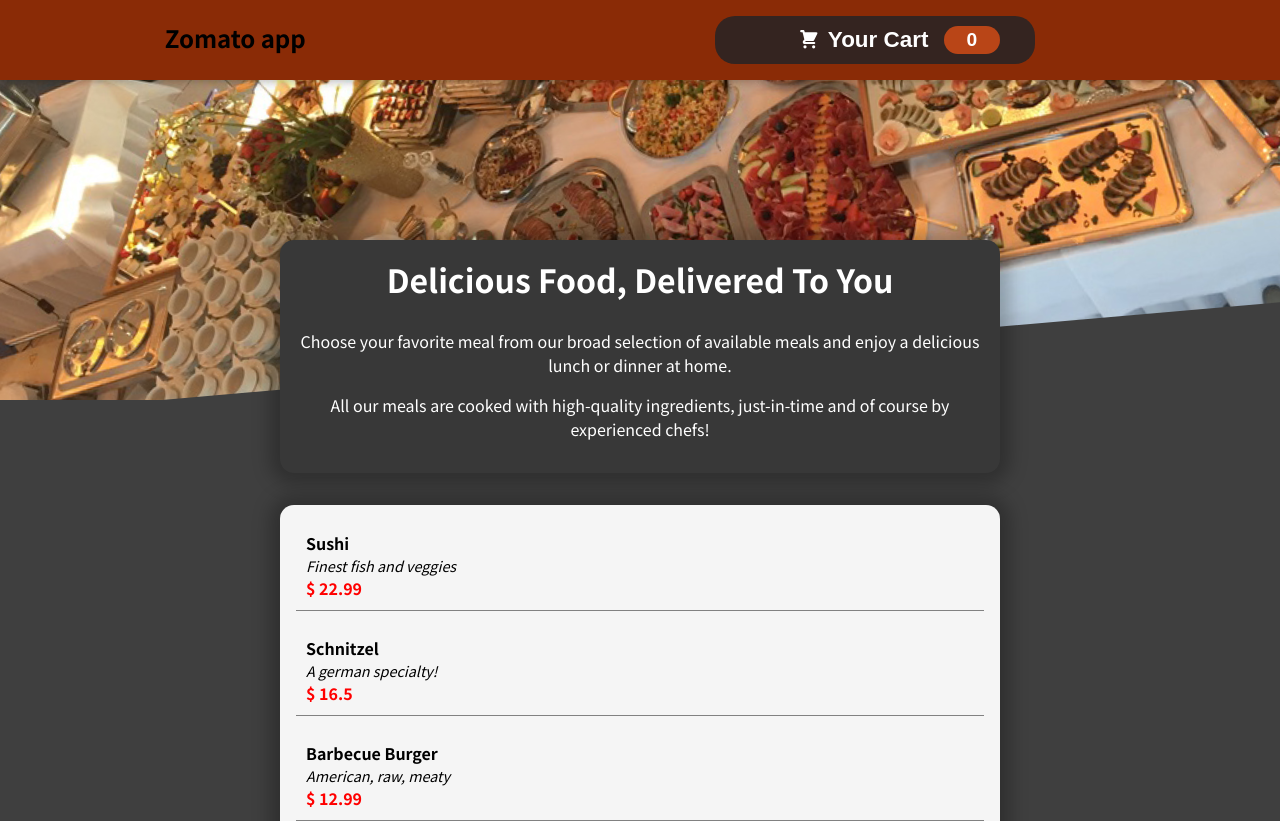
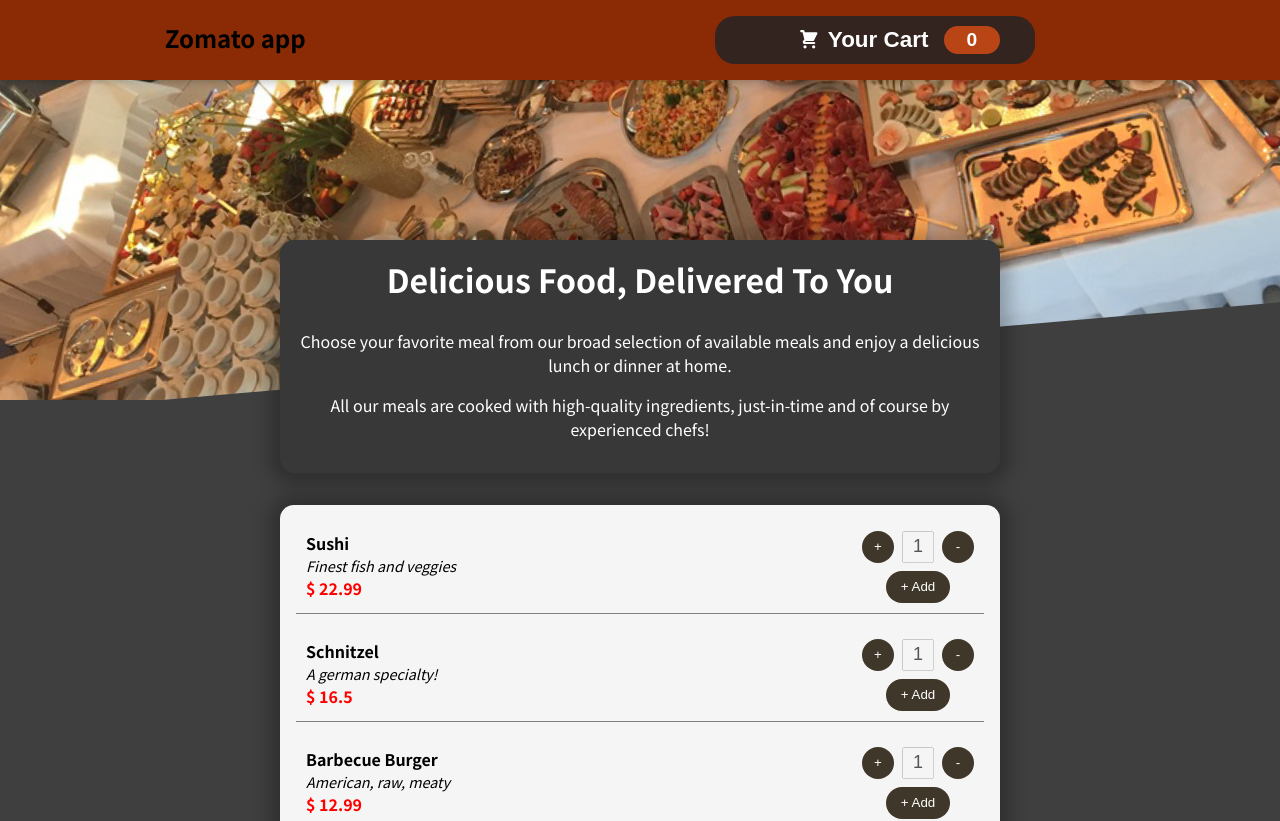
Before and after one commit to sai-sourav/Restaurent_project_using_react, a React (Create React App) app: page / in a window 1280 px wide. Shown: the top 821 px of the page. Built offline with nearby package versions, Linux system fonts and the light colour scheme.

Commit message:
add to cart form added

```diff
--- /dev/null
+++ b/src/Components/AddtoCart.css
@@ -0,0 +1,47 @@
+.add-to-cart-form {
+    display: flex;
+    flex-direction: column;
+    justify-content: space-around;
+    align-items: center;
+}
+
+.add-to-cart-form input {
+    width: 2rem;
+    height: 2rem;
+    text-align: center;
+    font-size: large;
+}
+
+.add_items {
+    display: flex;
+    flex-direction: row;
+    justify-content: space-between;
+    align-items: center;
+    width: 7rem;
+    margin-bottom: 0.5rem;
+}
+
+button {
+    color: white;
+    background-color: rgb(63, 55, 41);
+    border: none;
+    border-radius: 20px;
+    cursor: pointer;
+    user-select: none;
+}
+
+button:hover,
+button:active {
+    color: black;
+    background-color: brown;
+}
+
+.inc_or_dec {
+    width: 2rem;
+    height: 2rem;
+}
+
+.add-to-cart-button {
+    width: 4rem;
+    height: 2rem;
+}
--- /dev/null
+++ b/src/Components/AddtoCart.js
@@ -0,0 +1,41 @@
+import React, { useState } from "react";
+import "./AddtoCart.css";
+
+const AddtoCart = (props) => {
+  const [quantity, updateQuantity] = useState(1);
+
+  const increment = (evt) => {
+    evt.preventDefault();
+    updateQuantity(quantity + 1);
+  };
+
+  const decrement = (evt) => {
+    evt.preventDefault();
+    if(quantity !== 1){
+        updateQuantity(quantity - 1);
+    }
+  };
+
+  const addtocart = (evt) => {
+    evt.preventDefault();
+  }
+
+  return (
+    <form className="add-to-cart-form" onSubmit={addtocart}>
+      <div className="add_items">
+        <button className="inc_or_dec" onClick={increment}>
+        +
+        </button>
+        <input type="text" value={quantity} disabled="true"></input>
+        <button className="inc_or_dec" onClick={decrement}>
+          -
+        </button>
+      </div>
+      <button className="add-to-cart-button" type="submit">
+        + Add
+      </button>
+    </form>
+  );
+};
+
+export default AddtoCart;
--- a/src/Components/MealsListItem.css
+++ b/src/Components/MealsListItem.css
@@ -1,7 +1,6 @@
 .meal_item {
     display: flex;
-    flex-direction: column;
-    justify-content: flex-start;
+    justify-content:space-between;
     margin-bottom: 15px;
     border-bottom: 1px solid #00000079;
     padding: 10px;
--- a/src/Components/MealsListItem.js
+++ b/src/Components/MealsListItem.js
@@ -1,13 +1,17 @@
 import React from "react";
+import AddtoCart from "./AddtoCart";
 import "./MealsListItem.css";
 
 const MealsListItem = (props) => {
   return (
     <React.Fragment>
       <li className="meal_item" key={props.id}>
-        <p className="Meal_name">{props.name}</p>
-        <p className="Meal_desc">{props.description}</p>
-        <p className="Meal_price">$ {props.price}</p>
+        <div>
+          <p className="Meal_name">{props.name}</p>
+          <p className="Meal_desc">{props.description}</p>
+          <p className="Meal_price">$ {props.price}</p>
+        </div>
+        <AddtoCart />
       </li>
     </React.Fragment>
   );
```
